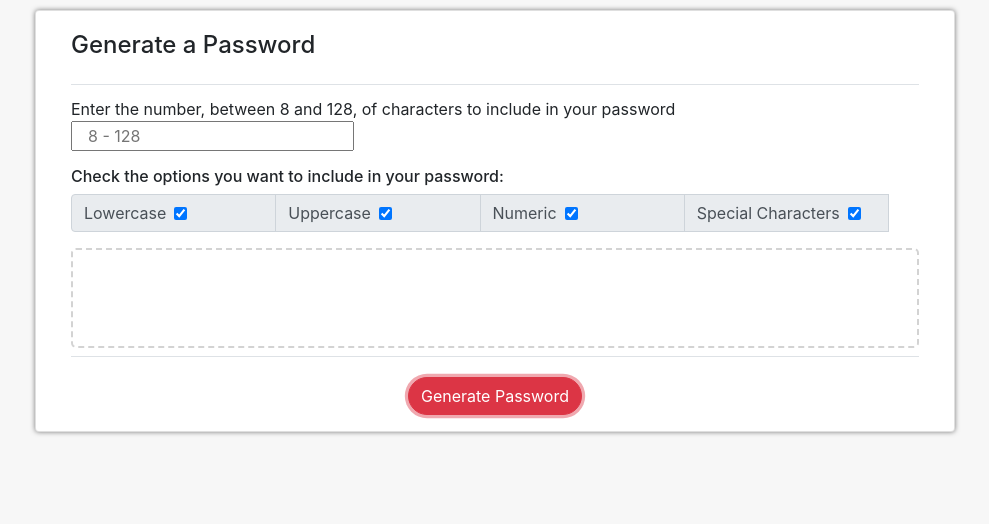
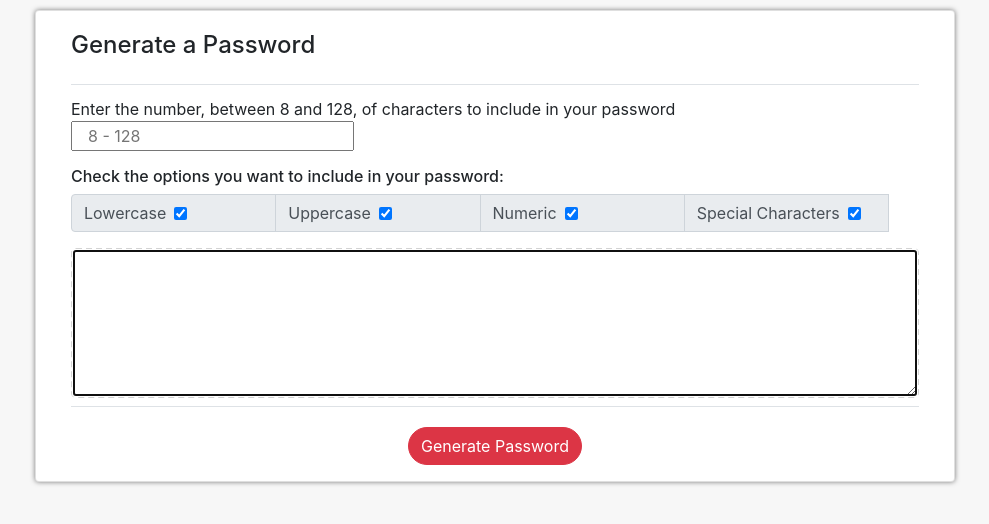
Before and after one commit to willh33/will_h_homework_3, a plain HTML site: page index.html in a window 1280 px wide. Both pictures are taken after a click on the button "Generate Password". Shown: the part 84-608 px from the top of the page, without its empty margins (145-1134 px from the left). Drawn offline with nearby package versions, Linux system fonts and the light colour scheme.

Commit message:
commented code

```diff
--- a/index.html
+++ b/index.html
@@ -52,7 +52,14 @@
                                 </div>
                             </div>
                             <div class="d-flex dashed-border">
-                                <p id="password" class="card-text mx-auto p-5">Your Secure Password</p>
+                                <textarea
+                                    id="password"
+                                    class="card-text mx-auto p-5"
+                                    readonly
+                                    resizeable="false"
+                                >
+                                    Your Secure Password
+                                </textarea>
                             </div>
                         </div>
                       </div>
--- a/script.js
+++ b/script.js
@@ -7,11 +7,13 @@ let specialCheckbox = document.getElementById('special');
 let passwordParagraph = document.getElementById('password')
 let numericCheckbox = document.getElementById('numeric');
 
+//Whether we want to include the character set or not
 let includeLowercase = true;
 let includeUppercase = true;
 let includeNumeric = true;
 let includeSpecial = true;
 
+//Character sets
 let uppercase = 'ABCDEFGHIJKLMNOPQRSTUVWXYZ';
 let lowercase = 'abcdefghijklmnopqrstuvwxyz';
 let numbers = '0123456789';
@@ -24,15 +26,14 @@ function writePassword() {
   let passwordText = document.querySelector("#password");
 
   passwordText.textContent = password;
-
+  passwordText.select();
+  document.execCommand("copy");
+  alert("Password has been copied to clipboard!");
 }
 
 function generatePassword() {
   //Get the checkbox values to decide what to include in the password
-  includeLowercase = lowerCaseCheckbox.checked;
-  includeUppercase = uppercaseCheckbox.checked;
-  includeNumeric = numericCheckbox.checked;
-  includeSpecial = specialCheckbox.checked;
+  setCheckboxValues();
 
   //At least one has to be checked
   if(!includeLowercase && !includeNumeric && !includeUppercase && !includeSpecial){
@@ -41,15 +42,7 @@ function generatePassword() {
   }
 
   //create an array of the valid character sets
-  let validCharacterSets = [];
-  if(includeLowercase)
-    validCharacterSets.push(lowercase);
-  if(includeUppercase)
-    validCharacterSets.push(uppercase);
-  if(includeNumeric)
-    validCharacterSets.push(numbers);
-  if(includeSpecial)
-    validCharacterSets.push(specialCharacters);
+  let validCharacterSets = getValidCharacterSets();
 
   //Get the number of characters
   let numCharacters = numCharactersEl.value;
@@ -65,8 +58,11 @@ function generatePassword() {
   //each time create a random character from a random set of the included characters
   for(let i = 0; i < numCharacters - 1; i++)
   {
+    //Get a random character set to get this character from
     let characterSet = validCharacterSets[Math.floor(Math.random() * validCharacterSets.length)];
+    //Get a random character from the random character set
     let character = characterSet[Math.floor(Math.random() * characterSet.length)];
+    //Add the character to password
     password += character;
   }
 
@@ -75,3 +71,29 @@ function generatePassword() {
 
 // Add event listener to generate button
 generateBtn.addEventListener("click", writePassword);
+
+//Set the checkbox values, each character type we want to include is eithe true or false
+function setCheckboxValues() {
+  includeLowercase = lowerCaseCheckbox.checked;
+  includeUppercase = uppercaseCheckbox.checked;
+  includeNumeric = numericCheckbox.checked;
+  includeSpecial = specialCheckbox.checked;
+}
+
+/**
+ * Using the variable for each character set (set to true or false)
+ * return an array with each character set we want to include in our password
+ * */
+function getValidCharacterSets() {
+  let validCharacterSets = [];
+  if(includeLowercase)
+    validCharacterSets.push(lowercase);
+  if(includeUppercase)
+    validCharacterSets.push(uppercase);
+  if(includeNumeric)
+    validCharacterSets.push(numbers);
+  if(includeSpecial)
+    validCharacterSets.push(specialCharacters);
+
+  return validCharacterSets;
+}
```
